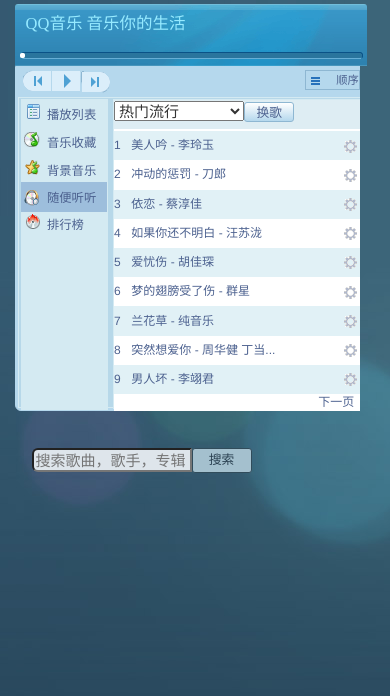
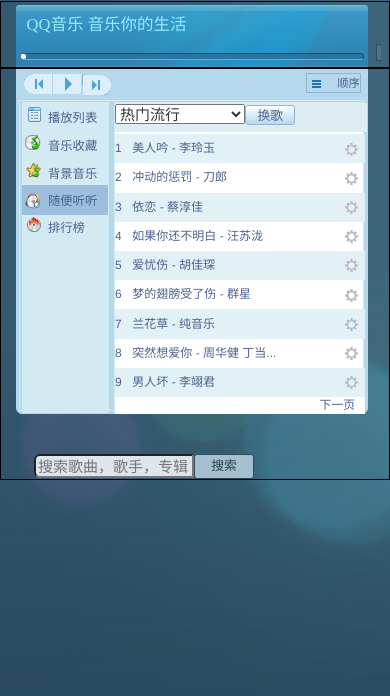
Before and after one commit to icecoldless/QQmusic, a plain HTML site: page Html/QQBoot.html in a window 390 px wide. Drawn offline with nearby package versions, Linux system fonts and the light colour scheme.

Commit message:
Add a calc function , media css and overflow

```diff
--- a/css/QQmyStyle.css
+++ b/css/QQmyStyle.css
@@ -2,10 +2,10 @@ body{
     background-image: url(../img/1.jpg);
     font-size: 150%;
 }
-.bod{
+/*.bod{
     border: 1px solid black;
     overflow: hidden;
-}
+}*/
 button{
     width: 46px;
     height: 18px;
@@ -51,28 +51,6 @@ article{
     height: 18px;
     border-bottom: 1px solid #314c5b;
     /*width: calc(100% - 353px);//calc函数根据屏幕大小自定义宽度，很好用。*/
-}
-@media screen and (max-width: 768px){
-    article{
-        width: calc(100%);
-    }
-    .HeaderRight {
-/*        margin-left: 2.4%;*/
-        margin-right: -2%;/*右浮动左飘没用，就像右飘。。*/
-        margin-top: -6.8%;
-        display:inline-block; /*最大宽度和最小宽度是很好用的东西，不要浪费.*/
-        /*width: 220px;*/
-        height: 18px;
-        border-bottom: 1px solid #314c5b;
-        width: calc(100% - 353px);/*calc函数根据屏幕大小自定义宽度，很好用。*/
-        float: right;
-        overflow: hidden;
-    }
-    section{
-        /*border: 1px solid black;*/
-        width: calc(100%);
-        overflow: hidden;
-    }
 }
 .lyric:visited {
     background-color: #527189;
@@ -305,3 +283,27 @@ input {
     -moz-border-radius: 3px;
     border-radius: 3px;
 }
+@media screen and (max-width: 768px){
+    article{
+        width: calc(100% + 30px);
+        overflow: hidden;
+        border: 1px solid black;
+    }
+    .HeaderRight {
+        /*        margin-left: 2.4%;*/
+        margin-right: -2%;/*右浮动左飘没用，就像右飘。。*/
+        margin-top: -6.8%;
+        display:inline-block; /*最大宽度和最小宽度是很好用的东西，不要浪费.*/
+        /*width: 220px;*/
+        height: 18px;
+        border-bottom: 1px solid #314c5b;
+        width: calc(100% - 353px);/*calc函数根据屏幕大小自定义宽度，很好用。*/
+        float: right;
+        overflow: hidden;
+    }
+    section{
+        border: 1px solid black;
+        width: calc(100% + 30px);
+        overflow: hidden;
+    }
+}
```
